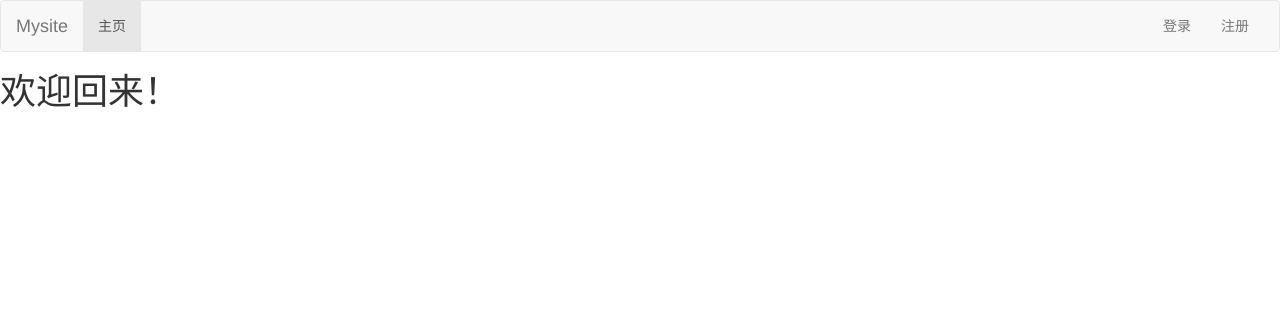
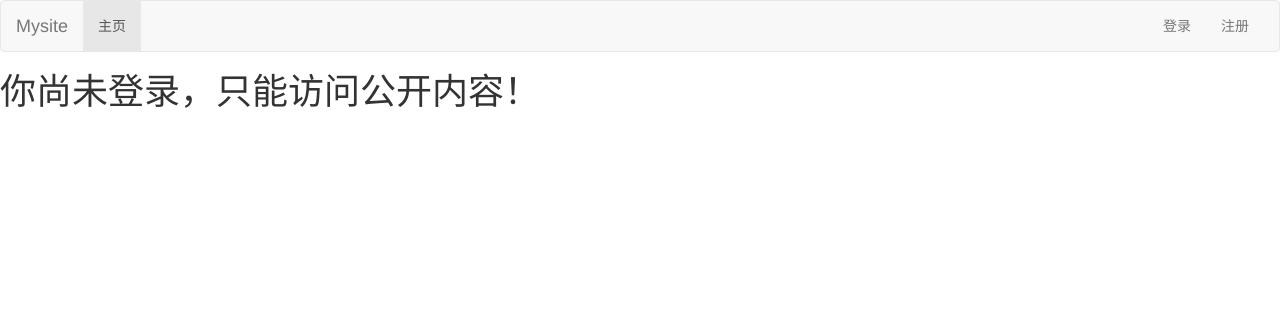
Before and after one commit to lizhong24/loginsys, a Django app: page /index/ in a window 1280 px wide. Shown: the top 312 px of the page. Run offline with Django 3.2, Linux system fonts and the light colour scheme; some libraries are stand-ins or nearby versions.

Commit message:
session会话

```diff
--- a/login/templates/login/index.html
+++ b/login/templates/login/index.html
@@ -1,5 +1,9 @@
 {% extends 'base.html' %}
 {% block title %}主页{% endblock %}
 {% block content %}
-    <h1>欢迎回来！</h1>
+    {% if request.session.is_login %}
+    <h1>你好，{{ request.session.user_name }}！欢迎回来！</h1>
+    {% else %}
+    <h1>你尚未登录，只能访问公开内容！</h1>
+    {% endif %}
 {% endblock %}
--- a/login/views.py
+++ b/login/views.py
@@ -12,15 +12,20 @@ def index(request):
 
 
 def login(request):
+    if request.session.get('is_login', None):
+        return redirect("/index/")
     if request.method == "POST":
         login_form = forms.UserForm(request.POST)
-        message = "所有字段都必须填写！"
-        if login_form.is_valid():  # 确保用户名和密码都不为空
+        message = "请检查填写的内容！"
+        if login_form.is_valid():
             username = login_form.cleaned_data['username']
             password = login_form.cleaned_data['password']
             try:
                 user = models.User.objects.get(name=username)
                 if user.password == password:
+                    request.session['is_login'] = True
+                    request.session['user_id'] = user.id
+                    request.session['user_name'] = user.name
                     return redirect('/index/')
                 else:
                     message = "密码不正确！"
@@ -37,5 +42,7 @@ def register(request):
 
 
 def logout(request):
-    pass
+    if not request.session.get('is_login', None):
+        return redirect("/index/")
+    request.session.flush()
     return redirect("/index/")
--- a/templates/base.html
+++ b/templates/base.html
@@ -39,8 +39,13 @@
             <li class="active"><a href="/index/">主页</a></li>
           </ul>
           <ul class="nav navbar-nav navbar-right">
-            <li><a href="/login/">登录</a></li>
-            <li><a href="/register/">注册</a></li>
+              {% if request.session.is_login %}
+                  <li><a href="#">当前在线：{{ request.session.user_name }}</a> </li>
+                  <li><a href="/logout/">登出</a> </li>
+              {% else %}
+                  <li><a href="/login/">登录</a> </li>
+                  <li><a href="/register/">注册</a> </li>
+              {% endif %}
           </ul>
         </div><!-- /.navbar-collapse -->
       </div><!-- /.container-fluid -->
```
Also changed, not shown: db.sqlite3.
